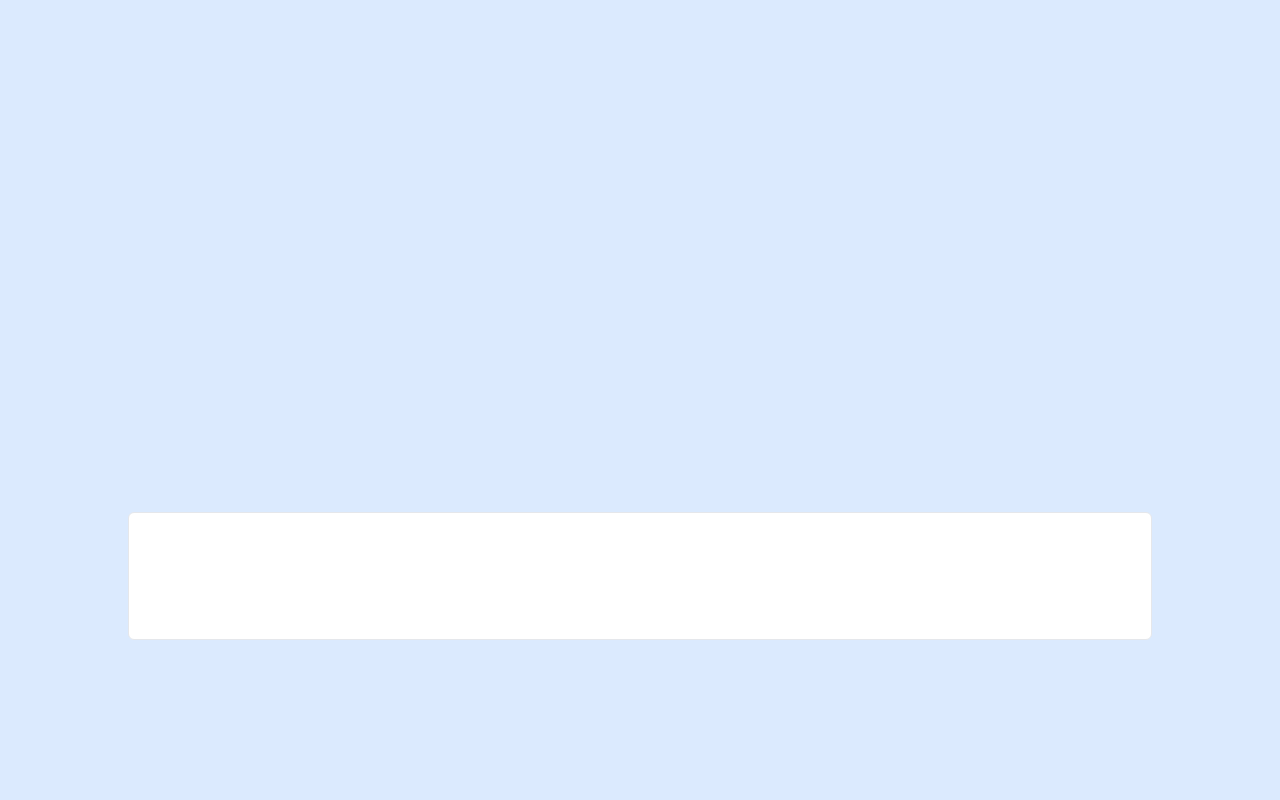
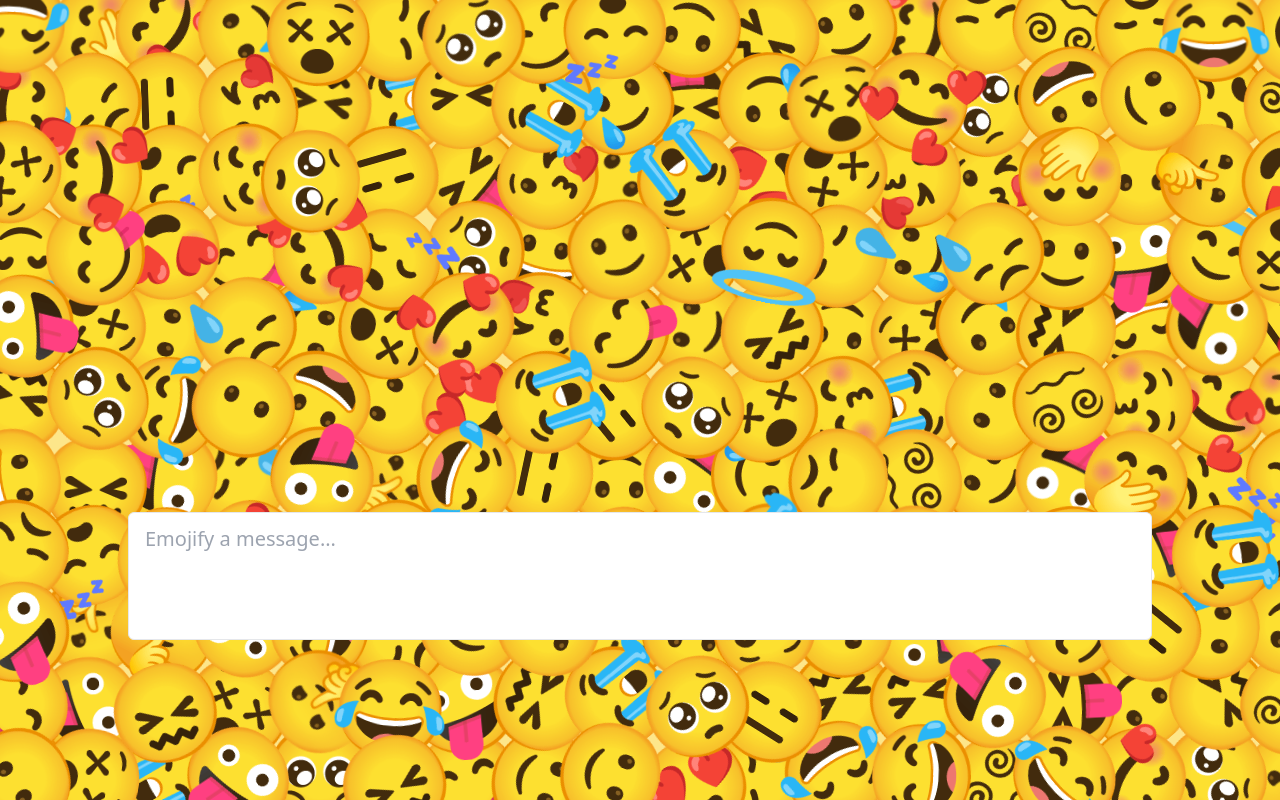
Before and after one commit to ndugdale/emojifier, a React (Create React App) app: page / in a window 1280 px wide. Built offline with nearby package versions, Linux system fonts and the light colour scheme.

Commit message:
feat: add generated emoji background art

```diff
--- a/src/App.tsx
+++ b/src/App.tsx
@@ -1,11 +1,15 @@
 import Content from "./components/Content";
 import Converter from "./components/Converter";
+import EmojiBackground from "./components/EmojiBackground";
 
 const App = () => {
   return (
-    <Content>
-      <Converter />
-    </Content>
+    <>
+      <Content>
+        <Converter />
+      </Content>
+      <EmojiBackground />
+    </>
   );
 };
 
--- a/src/components/Content.tsx
+++ b/src/components/Content.tsx
@@ -6,7 +6,7 @@ type ContentProps = {
 
 const Content = ({ children }: ContentProps) => {
   return (
-    <div className="flex h-screen w-screen items-center justify-center bg-blue-100">
+    <div className={`flex h-screen w-screen items-center justify-center`}>
       <div className="flex h-full w-full lg:w-[64rem]">{children}</div>
     </div>
   );
--- a/src/components/Converter.tsx
+++ b/src/components/Converter.tsx
@@ -25,7 +25,11 @@ const Converter = () => {
 
   return (
     <div className="mt-[50%] flex w-full flex-col items-center gap-16">
-      <TextArea value={inputText} onChange={onChange} />
+      <TextArea
+        value={inputText}
+        onChange={onChange}
+        placeholder="Emojify a message..."
+      />
       <Output value={outputText} />
     </div>
   );
--- /dev/null
+++ b/src/components/EmojiBackground.tsx
@@ -0,0 +1,88 @@
+import { useEffect, useState } from "react";
+import { shuffle } from "../utils/shuffle";
+
+type Emoji = {
+  id: string;
+  emoji: string;
+  left: string;
+  top: string;
+  rotate: string;
+};
+
+const EmojiBackground = () => {
+  const [numColumns, setNumColumns] = useState<number>(0);
+  const [numRows, setNumRows] = useState<number>(0);
+  const [emojis, setEmojis] = useState<Emoji[]>([]);
+  const componentWidth = 75;
+  const componentHeight = 75;
+  const componentMaxOffset = 5;
+
+  useEffect(() => {
+    const calculateGridSize = () => {
+      const columns = Math.floor(window.innerWidth / componentWidth + 1);
+      const rows = Math.floor(window.innerHeight / componentHeight + 1);
+
+      setNumColumns(columns);
+      setNumRows(rows);
+    };
+
+    calculateGridSize();
+    window.addEventListener("resize", calculateGridSize);
+
+    return () => window.removeEventListener("resize", calculateGridSize);
+  }, []);
+
+  useEffect(() => {
+    const getRandomEmoji = () => {
+      // prettier-ignore
+      const emojiCatalogue = [
+        "😀", "😂", "😝", "🙂", "😇", "🥰", "😍", "😚", "😘", "🥲", "😋", "🤪", "🤭", "🤫", "😶", "🥺", "😞", "😓",
+        "😭", "🙃", "😵","😵‍💫","😴", "😖", "😑",
+      ];
+      return emojiCatalogue[Math.floor(Math.random() * emojiCatalogue.length)];
+    };
+
+    const newEmojis: Emoji[] = [];
+    for (let i = 0; i < numRows; i++) {
+      for (let j = 0; j < numColumns; j++) {
+        const offsetWidth =
+          2 * componentMaxOffset * (Math.random() - 1) - componentWidth / 2;
+        const offsetHeight =
+          2 * componentMaxOffset * (Math.random() - 1) - componentHeight / 2;
+
+        newEmojis.push({
+          id: `${i}-${j}`,
+          emoji: getRandomEmoji(),
+          left: `${j * componentWidth + offsetWidth}px`,
+          top: `${i * componentHeight + offsetHeight}px`,
+          rotate: `${Math.floor(Math.random() * 360)}deg`,
+        });
+      }
+    }
+
+    shuffle(newEmojis);
+    setEmojis(newEmojis);
+  }, [numColumns, numRows]);
+
+  return (
+    <>
+      {emojis.map((emoji) => {
+        return (
+          <div
+            key={emoji.id}
+            className="pointer-events-none fixed -z-10 text-[6rem]"
+            style={{
+              left: emoji.left,
+              top: emoji.top,
+              rotate: emoji.rotate,
+            }}
+          >
+            {emoji.emoji}
+          </div>
+        );
+      })}
+    </>
+  );
+};
+
+export default EmojiBackground;
--- a/src/components/TextArea.tsx
+++ b/src/components/TextArea.tsx
@@ -8,7 +8,7 @@ const TextArea = React.forwardRef<HTMLTextAreaElement, TextareaProps>(
     return (
       <textarea
         className={`border-input bg-background ring-offset-background placeholder:text-muted-foreground
-            focus-visible:ring-ring flex min-h-32 w-full resize-none rounded-md border px-3 py-2
+            focus-visible:ring-ring flex min-h-32 w-full resize-none rounded-md border px-4 py-3
             text-xl focus-visible:outline-none focus-visible:ring-2 focus-visible:ring-offset-2
             disabled:cursor-not-allowed disabled:opacity-50`}
         ref={ref}
--- a/src/index.css
+++ b/src/index.css
@@ -1,6 +1,10 @@
 @tailwind base;
 @tailwind components;
 @tailwind utilities;
+
+body {
+  background-color: #fde68a;
+}
 
 ::-webkit-scrollbar {
   width: 10px;
--- /dev/null
+++ b/src/utils/shuffle.ts
@@ -0,0 +1,16 @@
+export const shuffle = (array: any[]) => {
+  let currentIndex = array.length;
+  let randomIndex;
+
+  while (currentIndex > 0) {
+    randomIndex = Math.floor(Math.random() * currentIndex);
+    currentIndex--;
+
+    [array[currentIndex], array[randomIndex]] = [
+      array[randomIndex],
+      array[currentIndex],
+    ];
+  }
+
+  return array;
+};
```
